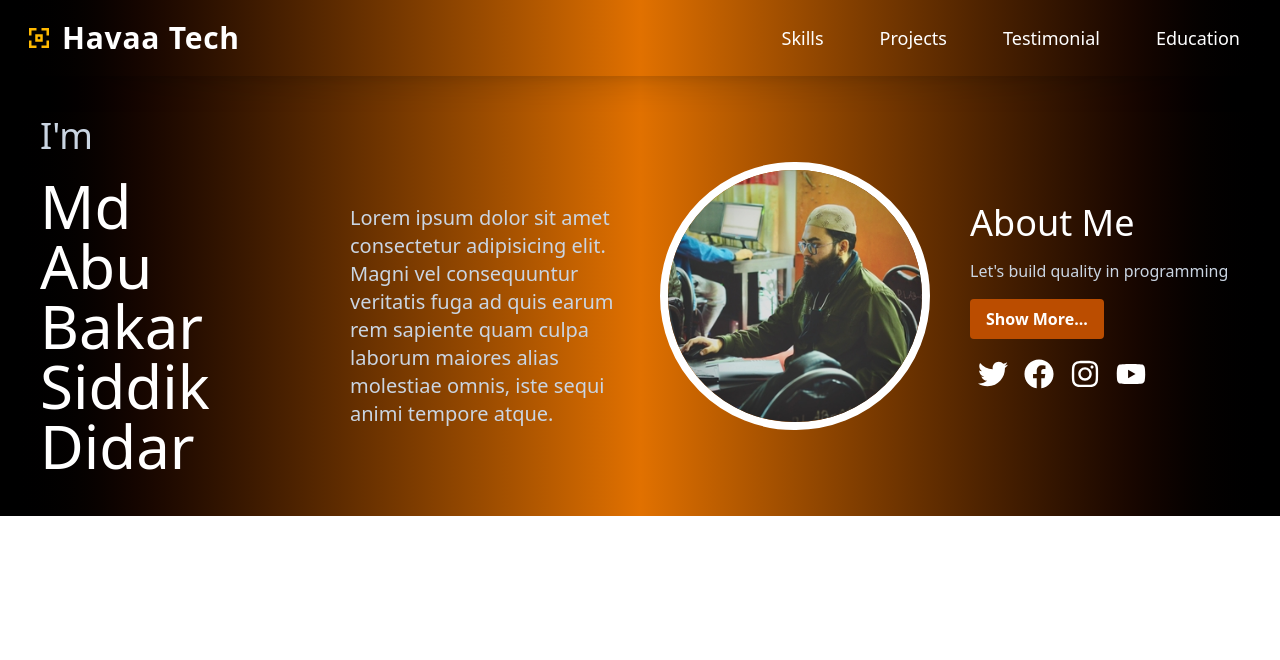
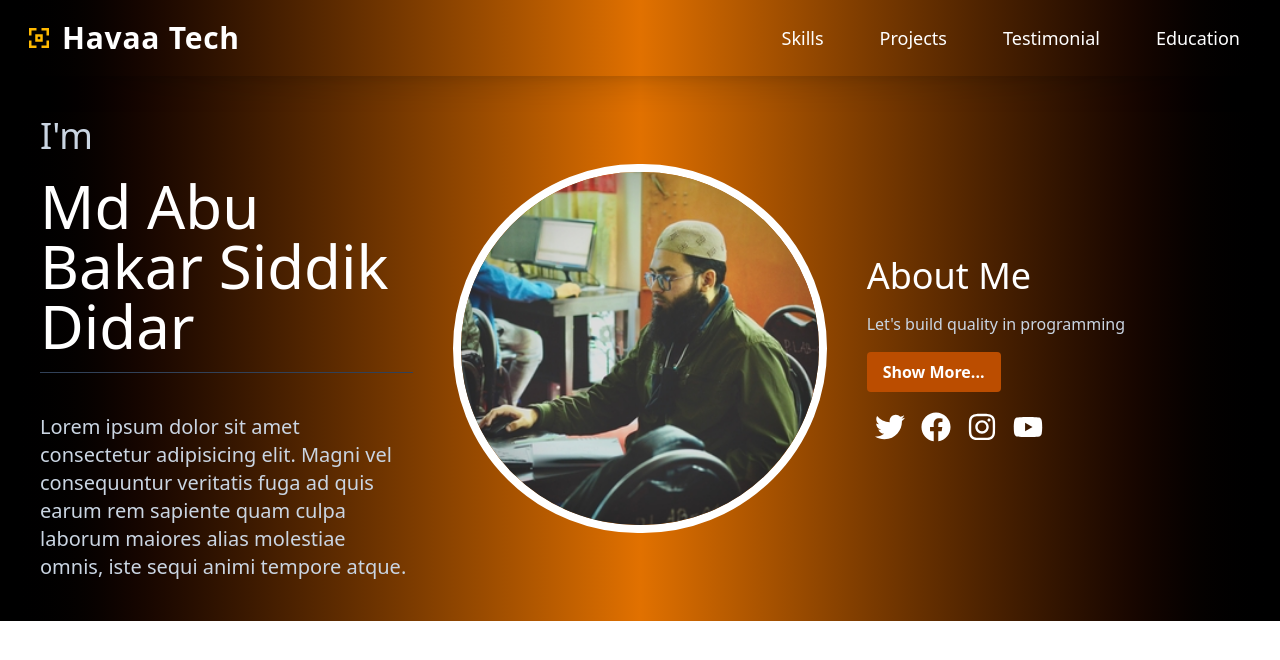
Before and after one commit to Didariiuc/Portfolio, a React (Vite) app: page / in a window 1280 px wide. Shown: the top 660 px of the page. Built offline with nearby package versions, Linux system fonts and the light colour scheme.

Commit message:
some changed in hero

```diff
--- a/src/components/Hero.jsx
+++ b/src/components/Hero.jsx
@@ -6,13 +6,16 @@ function Hero() {
   return (
     <div className=' flex justify-around items-center p-10 space-x-10 lg:flex-row ssm:flex-col ssm:space-y-10 text-white'>
         <div className='lg:w-1/3 items-center ssm:w-fit'>
-            <p className='text-4xl mb-5 text-slate-300'>I'm</p>
-            <h1 className='text-6xl'>Md <br />Abu Bakar <br />Siddik Didar</h1>
+           <div>
+             <p className='text-4xl mb-5 text-slate-300'>I'm</p>
+            <h1 className='text-6xl'>Md Abu Bakar Siddik Didar</h1>
         </div>
-        <div className='lg:w-1/3 items-center ssm:w-fit'>
+        <hr className='mt-4 w-full border-t border-slate-700'/>
+        <div className=''>
            <p className='mt-10 text-xl text-slate-300 font-sans'>
             Lorem ipsum dolor sit amet consectetur adipisicing elit. Magni vel consequuntur veritatis fuga ad quis earum rem sapiente quam culpa laborum maiores alias molestiae omnis, iste sequi animi tempore atque.
            </p>
+           </div>
         </div>
         <div className='lg:w-1/3 items-center ssm:w-fit'>
             <img src={HeroPic} alt="" width={350} height={350} className='rounded-full w-full border-8 border-white'/>
```
